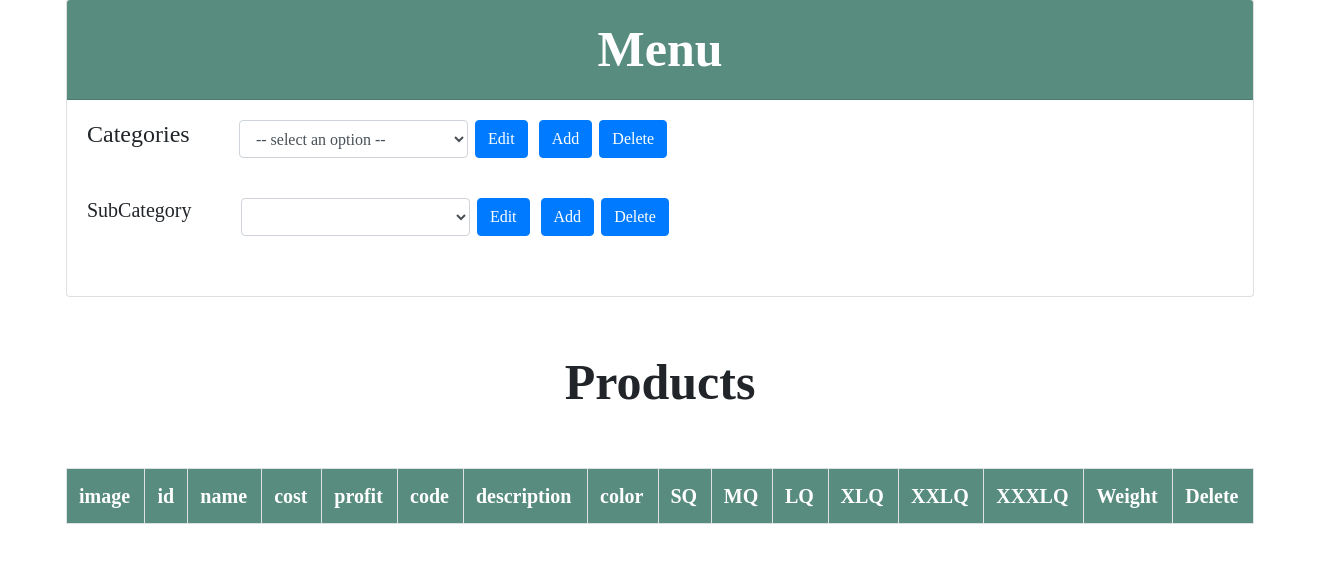
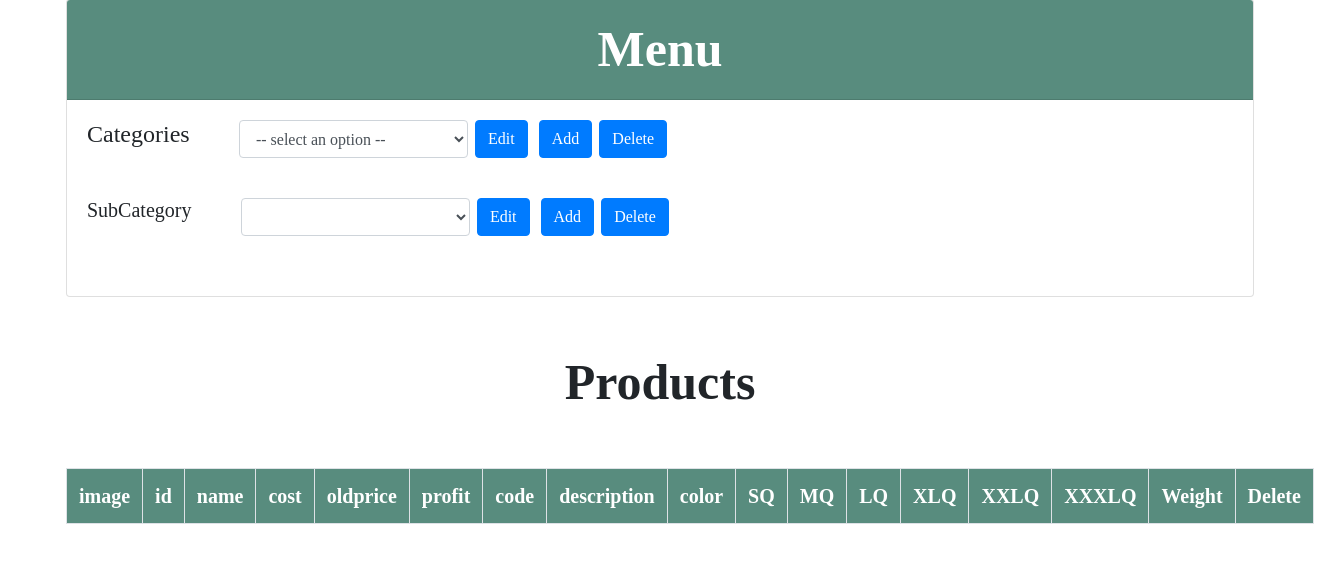
Before and after one commit to Abdelazizmuhmd/alistar, a PHP site: page /phpmail/public/adminproducts.php in a window 1320 px wide. Shown: the part 101-664 px from the top of the page. Run offline with PHP 8.4, Linux system fonts and the light colour scheme; the visitor is signed in with stand-in values (Sample User, id 1); data that the repository does not hold is empty.

Commit message:
onprice_done

```diff
--- a/model/product.php
+++ b/model/product.php
@@ -7,6 +7,7 @@
 protected $name;
 protected $code;
 protected $cost;
+protected $oldprice;
 protected $profit;
 protected $description;
 protected $weight;
@@ -25,6 +26,11 @@
 function getCost(){
     return $this->cost;
 }
+
+function getoldpricce(){
+    return $this->oldprice;
+}
+
 function getProfit(){
     return $this->profit;
 }
@@ -67,6 +73,7 @@
      $this->name = $product[0]->name;
      $this->code = $product[0]->code;
      $this->cost = (int)$product[0]->cost;
+     $this->oldprice = (int)$product[0]->oldprice;
      $this->profit =(int)$product[0]->profit;
      $this->description =$product[0]->description;
      $this->weight =$product[0]->weight;}
@@ -100,15 +107,20 @@
 }
 
 
- function insertProduct($name,$code,$cost,$profit,$description,$weight,$productdetail,$subcategoryid){
+ function insertProduct($name,$code,$cost,$oldprice,$profit,$description,$weight,$productdetail,$subcategoryid){
 
          $name=trim($name);
          $code=trim($code);
          $cost=trim($cost);
+         $oldprice=trim($oldprice);
          $profit=trim($profit);
          $description=trim($description);
          $weight=trim($weight);
          $subcategoryid=trim($subcategoryid);
+
+         if($oldprice == ""){
+            $oldprice = "0";
+         }
 
          $this->getvalidation();
 
@@ -117,6 +129,7 @@
          $this->validation->validateMixedString($code,1,30);
 
          $this->validation->validateNumber($cost,1,30);
+         $this->validation->validateNumber($oldprice,1,30);
 
          $this->validation->validateNumber($profit,1,30);
 
@@ -128,11 +141,12 @@
 
 
       $this->connect();
-      $sql = "INSERT into product(name,code,cost,profit,description,weight) values(:name,:code,:cost,:profit,:description,:weight)";
+      $sql = "INSERT into product(name,code,cost,oldprice,profit,description,weight) values(:name,:code,:cost,:oldprice,:profit,:description,:weight)";
       $this->db->query($sql);
       $this->db->bind(':name',$name,PDO::PARAM_STR);
       $this->db->bind(':code',$code,PDO::PARAM_STR);
       $this->db->bind(':cost',$cost,PDO::PARAM_INT);
+      $this->db->bind(':oldprice',$oldprice,PDO::PARAM_INT);
       $this->db->bind(':profit',$profit,PDO::PARAM_INT);
       $this->db->bind(':description',$description,PDO::PARAM_STR);
       $this->db->bind(':weight',$weight,PDO::PARAM_INT);
@@ -156,7 +170,7 @@
 
 
 
-     function update($productid,$productdetailid,$name,$code,$cost,$profit,$description,$weight,$color,$s,$m,$l,$xl,$xxl,$xxxl,$imageurls){
+     function update($productid,$productdetailid,$name,$code,$cost,$oldprice,$profit,$description,$weight,$color,$s,$m,$l,$xl,$xxl,$xxxl,$imageurls){
          $productid=trim($productid);
          $productdetailid=trim($productdetailid);
          $name=trim($name);
@@ -177,6 +191,7 @@
         $this->validation->validateMixedString($name,1,30);
         $this->validation->validateMixedString($code,1,30);
         $this->validation->validateNumber($cost,1,30);
+        $this->validation->validateNumber($oldprice,1,30);
 
         $this->validation->validateNumber($profit,1,30);
 
@@ -188,7 +203,7 @@
 
 
       $this->connect();
-      $sql = "update product  set name= :name ,code=:code ,cost=:cost ,profit=:profit,description=:description,weight=:weight where id =:id";
+      $sql = "update product  set name= :name ,code=:code ,cost=:cost,oldprice=:oldprice ,profit=:profit,description=:description,weight=:weight where id =:id";
 
       $this->db->query($sql);
 
@@ -198,6 +213,7 @@
 
 
       $this->db->bind(':cost',$cost,PDO::PARAM_INT);
+      $this->db->bind(':oldprice',$oldprice,PDO::PARAM_INT);
       $this->db->bind(':profit',$profit,PDO::PARAM_INT);
       $this->db->bind(':description',$description,PDO::PARAM_STR);
       $this->db->bind(':weight',$weight,PDO::PARAM_INT);
@@ -229,6 +245,7 @@
      $this->name = $product[0]->name;
      $this->code = $product[0]->code;
      $this->cost = (int)$product[0]->cost;
+     $this->oldprice = (int)$product[0]->oldprice;
      $this->profit =(int)$product[0]->profit;
      $this->description =$product[0]->description;
      $this->weight =$product[0]->weight;
--- a/other/insertproductsAjax.php
+++ b/other/insertproductsAjax.php
@@ -12,7 +12,7 @@
 
 !isset($_REQUEST['3xLarge']) ||!isset($_REQUEST['productName']) ||
 
-!isset($_REQUEST['productCode']) ||!isset($_REQUEST['productCost']) ||
+!isset($_REQUEST['productCode']) ||!isset($_REQUEST['productCost']) || !isset($_REQUEST['oldprice']) ||
 
 !isset($_REQUEST['productProfit']) ||!isset($_REQUEST['productDescription']) ||
 !isset($_REQUEST['productWeight']) ||!isset($_REQUEST['subcategoryid'])
@@ -75,7 +75,7 @@
 
 
 $model = new product();
-$productid=$model->insertProduct($_REQUEST['productName'],$_REQUEST['productCode'],$_REQUEST['productCost'],$_REQUEST['productProfit'],$_REQUEST['productDescription'],$_REQUEST['productWeight'],$productdetail,$_REQUEST['subcategoryid']);
+$productid=$model->insertProduct($_REQUEST['productName'],$_REQUEST['productCode'],$_REQUEST['productCost'],$_REQUEST['oldprice'],$_REQUEST['productProfit'],$_REQUEST['productDescription'],$_REQUEST['productWeight'],$productdetail,$_REQUEST['subcategoryid']);
     echo trim($productid);
 
 }
--- a/public/adminproducts.php
+++ b/public/adminproducts.php
@@ -207,7 +207,6 @@
 
                     <input type="text" name="productid" id="productid" value="" hidden>
                     <tr>
-
                         <td> Name<input type="text" id="productName" value="" class="form-control"
                                 placeholder="Enter Product Name" maxlength="50" onkeyup="validate()" required>
                                 <p id="Name" style="color:red;"></p>
@@ -240,7 +239,19 @@
                                 <p id="Cost" style="color:red;"></p>
                                 </td>
 
+
+
                     </tr>
+
+                    <tr>
+                           <td>Old Price<input type="text" value="0"id="oldprice" class="form-control"
+                                placeholder="Enter Old Price" maxlength="50" onkeyup="" required>
+                                <p id="oldprice" style="color:red;"></p>
+                                </td>
+
+                    </tr>
+
+
                 </table>
 
             </div>
@@ -303,6 +314,7 @@
                     <th style="display:none">detailId</th>
                     <th>name</th>
                     <th>cost</th>
+                    <th>oldprice</th>
                     <th>profit</th>
                     <th>code</th>
                     <th>description</th>
@@ -682,6 +694,7 @@
                 var productDescription = document.getElementById("productDescription").value;
                 var productWeight = document.getElementById("productWeight").value;
                 var productCost = document.getElementById("productCost").value;
+                var oldprice = document.getElementById("oldprice").value;
                 var photo = document.getElementById("image").value;
 
 
@@ -963,6 +976,7 @@
                     formData.append("productDescription", document.getElementById("productDescription").value);
                     formData.append("productWeight", document.getElementById("productWeight").value);
                     formData.append("productCost", document.getElementById("productCost").value);
+                    formData.append("oldprice", document.getElementById("oldprice").value);
                     formData.append("productColor", document.getElementById("productColor").value);
                     formData.append("small", document.getElementById("small").value);
                     formData.append("Medium", document.getElementById("Medium").value);
@@ -988,6 +1002,7 @@
                             document.getElementById("productDescription").disabled = true;
                             document.getElementById("productWeight").disabled = true;
                             document.getElementById("productCost").disabled = true;
+                            document.getElementById("oldprice").disabled = true;
                             var x = document.getElementById("colors");
                             var option = document.createElement("option");
                             option.text = document.getElementById("productColor").value;
@@ -1103,6 +1118,7 @@
                 document.getElementById("productDescription").disabled = false;
                 document.getElementById("productWeight").disabled = false;
                 document.getElementById("productCost").disabled = false;
+                document.getElementById("oldprice").disabled = false;
                 document.getElementById("productid").value = "";
 
                 document.getElementById("productName").value = "";
@@ -1111,6 +1127,7 @@
                 document.getElementById("productDescription").value = "";
                 document.getElementById("productWeight").value = "";
                 document.getElementById("productCost").value = "";
+                document.getElementById("oldprice").value = "";
 
                 document.getElementById("productColor").value = "";
                 document.getElementById("small").value = "";
--- a/public/languages/arabic.php
+++ b/public/languages/arabic.php
@@ -41,7 +41,7 @@
 $lang['lastname'] = "اسم العائلة";
 
 
-$lang['continueshopping'] = "استكمال عملية الشراء";
+$lang['continueshopping'] = "استكمال التسوق";
 
 $lang['checkout'] = "الدفع";
 
--- a/view/adminproducts.php
+++ b/view/adminproducts.php
@@ -89,6 +89,7 @@
             <td style='display:none' >".$details[$j]->getid()."</td>
             <td><div name ='name' class = 'editor' >".$productarr[$i]->getName()."</div></td>
             <td><div name ='cost' value=".$productarr[$i]->getCost()." class = 'editor' >".$productarr[$i]->getCost()."</div>L.E</td>
+            <td><div name ='cost' value=".$productarr[$i]->getoldpricce()." class = 'editor' >".$productarr[$i]->getoldpricce()."</div>L.E</td>
             <td><div name ='profit' value=".$productarr[$i]->getProfit()." class = 'editor' >".$productarr[$i]->getProfit()."</div>L.E</td>
             <td><div name ='code' class = 'editor' >".$productarr[$i]->getCode()."</div></td>
             <td><div name ='description' class = 'editor' >".$productarr[$i]->getDescription()."</div></td>
--- a/view/menuView.php
+++ b/view/menuView.php
@@ -60,6 +60,12 @@
      $str.=' </div>';
      $str.='  <div " class="product__prices text-center">';
      $str.=' <span class="product__price" >';
+     if((int)($product->getoldpricce()) != "0"){
+        $str.=' <s><span class="visually-hidden">Regular price</span>'.(int)($product->getoldpricce()).' L.E</span></s>';
+    }else{
+        $str.=' <s><span class="visually-hidden">Regular price</span>'."".'</span></s>';
+    }
+
      $str.=' <span class="visually-hidden">Regular price</span>'.(int)($product->getprofit()+$product->getcost()).' L.E</span>';
      $str.=' <span class="badge badge--sale"></span>';
      $str.=' </div>';
```
